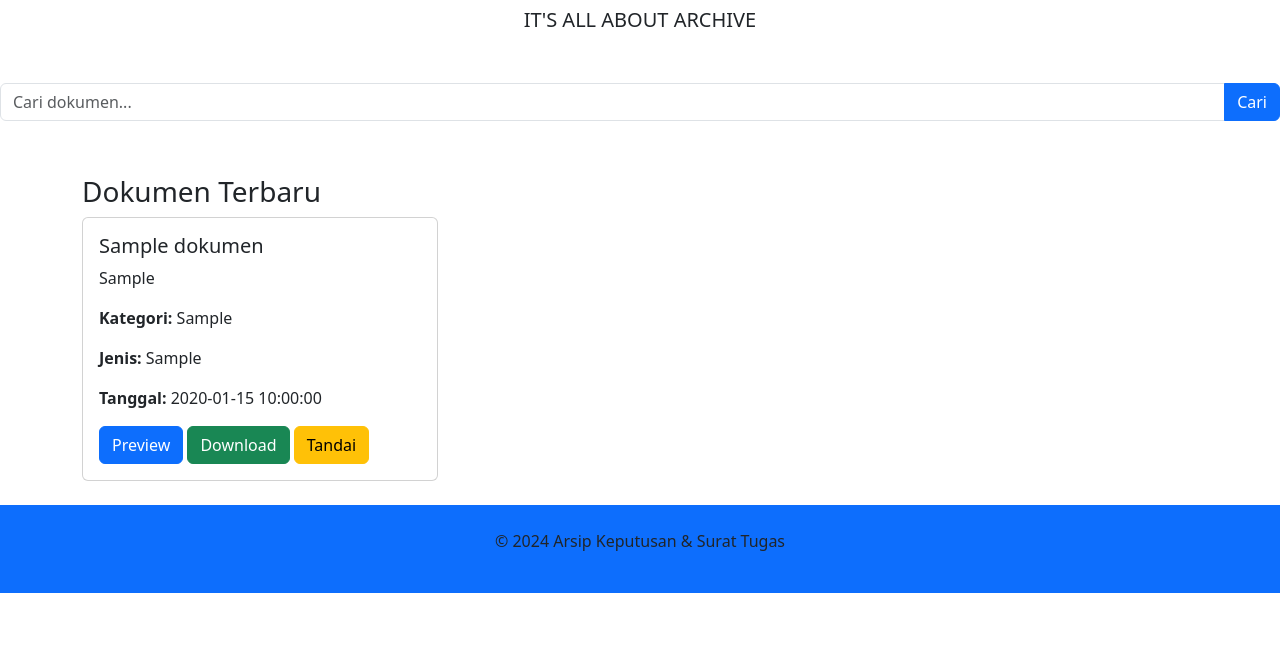
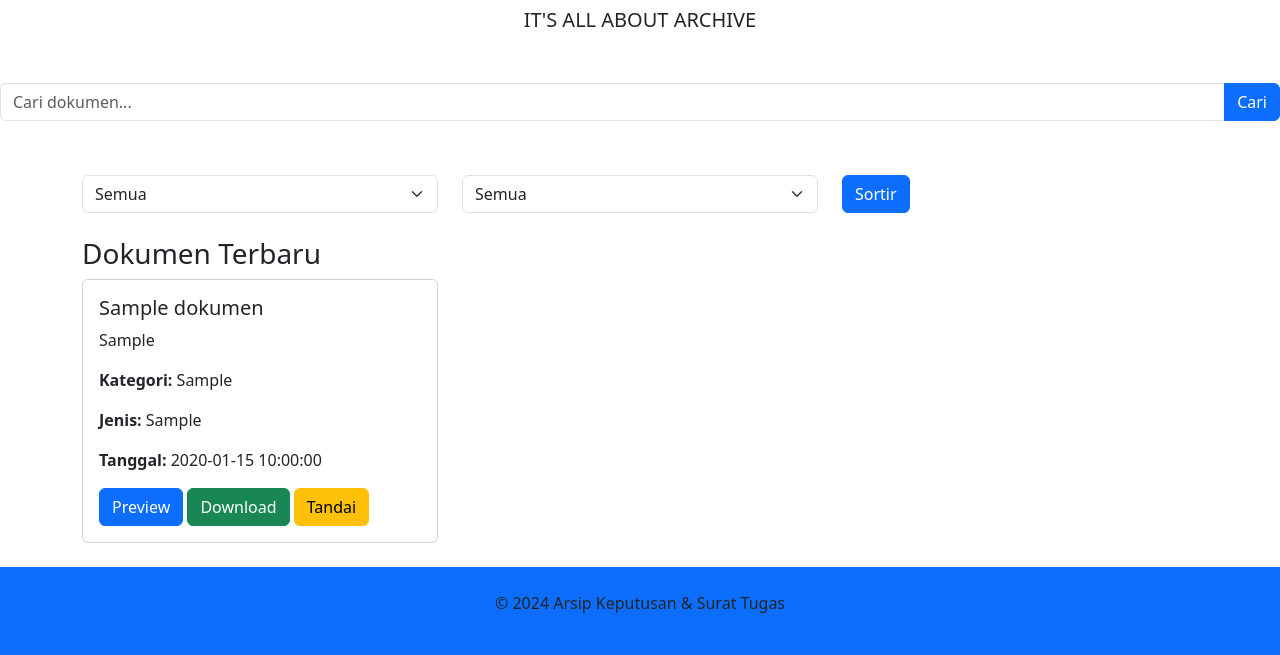
Before and after one commit to rizwandamn/arsip_kepdir, a PHP site: page / in a window 1280 px wide. Shown: the part 174-829 px from the top of the page. Before the commit the page ends 767 px from the top, so only its background shows below. Run offline with PHP 8.4, Linux system fonts and the light colour scheme; tables that the repository leaves empty or names only in its code hold one stand-in row (values such as "Sample post").

Commit message:
sortir index

```diff
--- a/index.php
+++ b/index.php
@@ -6,9 +6,35 @@ session_start();
 // Koneksi ke database
 include 'db.php';
 
-// Ambil dokumen terbaru dari database
-$query = "SELECT * FROM dokumen ORDER BY created_at DESC LIMIT 5";
+// Siapkan variabel untuk filter
+$kategori_filter = isset($_POST['kategori']) ? $_POST['kategori'] : '';
+$jenis_filter = isset($_POST['jenis']) ? $_POST['jenis'] : '';
+
+// Ambil dokumen terbaru dari database dengan filter
+$query = "SELECT * FROM dokumen WHERE 1=1";
+
+// Tambahkan filter kategori jika ada
+if ($kategori_filter) {
+    $query .= " AND kategori = ?";
+}
+
+// Tambahkan filter jenis jika ada
+if ($jenis_filter) {
+    $query .= " AND jenis = ?";
+}
+
+$query .= " ORDER BY created_at DESC LIMIT 5";
 $stmt = mysqli_prepare($conn, $query);
+
+// Bind parameter jika ada filter
+if ($kategori_filter && $jenis_filter) {
+    mysqli_stmt_bind_param($stmt, 'ss', $kategori_filter, $jenis_filter);
+} elseif ($kategori_filter) {
+    mysqli_stmt_bind_param($stmt, 's', $kategori_filter);
+} elseif ($jenis_filter) {
+    mysqli_stmt_bind_param($stmt, 's', $jenis_filter);
+}
+
 mysqli_stmt_execute($stmt);
 $result = mysqli_stmt_get_result($stmt);
 
@@ -77,6 +103,32 @@ if (!$result) {
         </form>
     </div>
 
+    <!-- Filter Form -->
+    <div class="container mb-4">
+        <form method="post" action="">
+            <div class="row">
+                <div class="col">
+                    <select name="kategori" class="form-select">
+                        <option value="">Semua</option>
+                        <option value="pendidikan">Pendidikan</option>
+                        <option value="penelitian">Penelitian</option>
+                        <option value="pengabdian">Pengabdian</option>
+                    </select>
+                </div>
+                <div class="col">
+                    <select name="jenis" class="form-select">
+                        <option value="">Semua</option>
+                        <option value="surat_keputusan">Surat Keputusan</option>
+                        <option value="surat_tugas">Surat Tugas</option>
+                    </select>
+                </div>
+                <div class="col">
+                    <button class="btn btn-primary" type="submit">Sortir</button>
+                </div>
+            </div>
+        </form>
+    </div>
+
     <!-- Dokumen Terbaru -->
     <div class="container">
         <h3>Dokumen Terbaru</h3>
```
